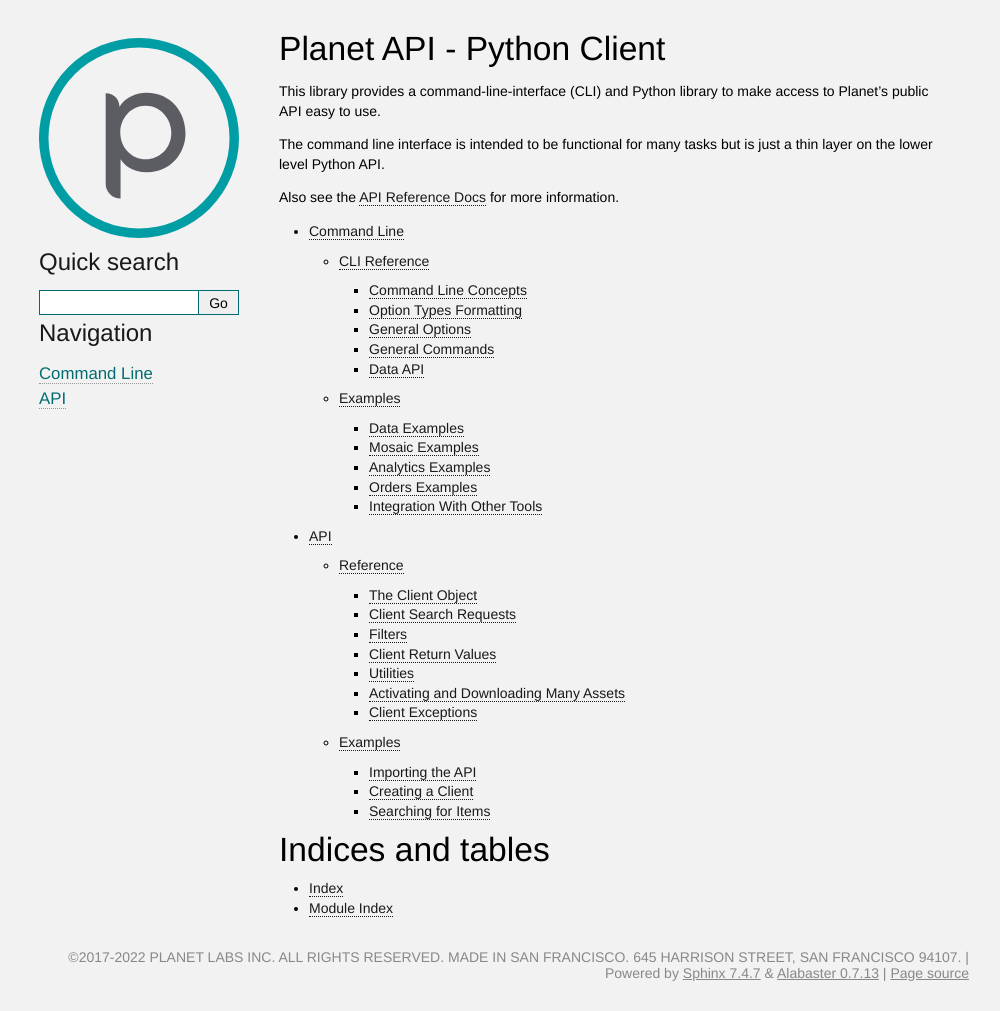
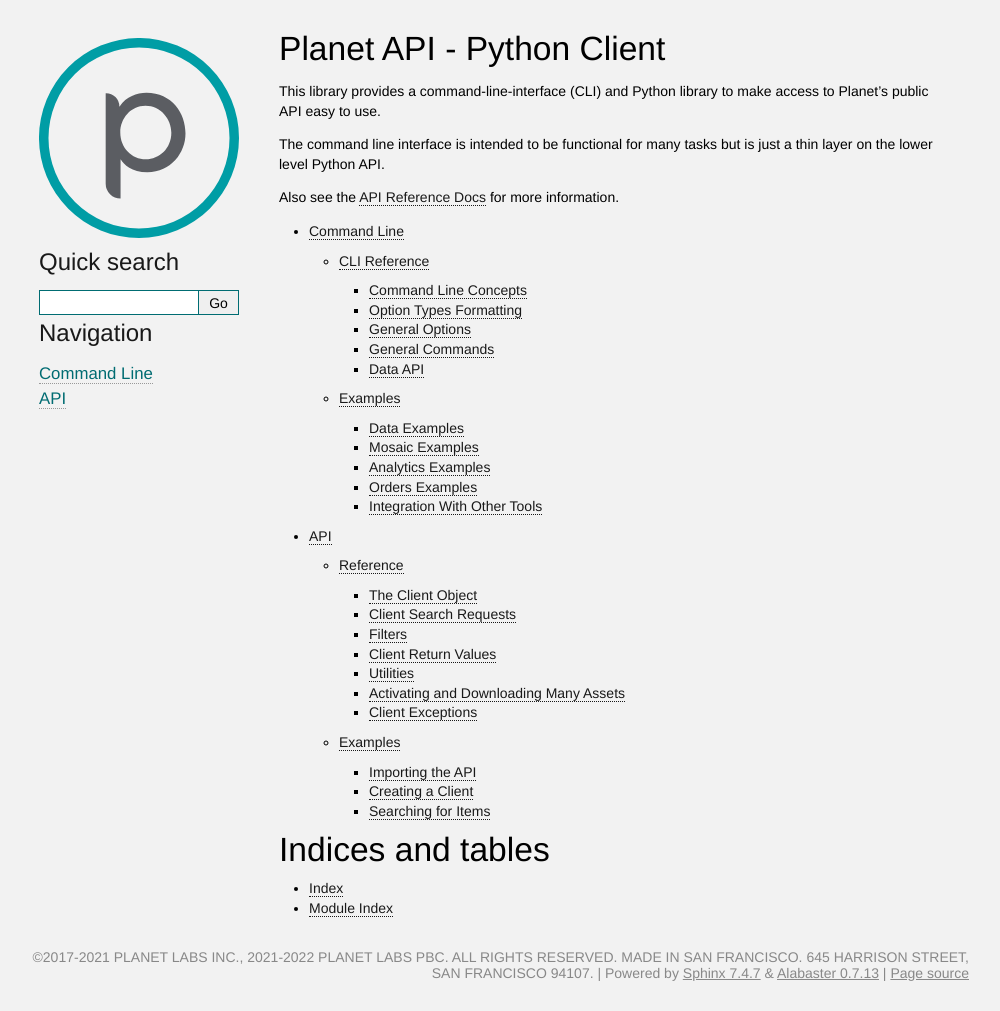
Before and after one commit to planetlabs/planet-client-python, a Sphinx documentation site: the page built from docs/source/index.rst, in a window 1280 px wide and 1011 px high. Shown: the whole window, without its empty margins (141-1141 px from the left). Built offline with Sphinx 7.4.7, drawn with Linux system fonts in a browser that asks for light colours.

Commit message:
Update docs/source/conf.py

```diff
--- a/docs/source/conf.py
+++ b/docs/source/conf.py
@@ -54,7 +54,7 @@ master_doc = 'index'
 
 # General information about the project.
 project = u'Planet API Client'
-copyright = u'2017-2022 PLANET LABS INC. ALL RIGHTS RESERVED. MADE IN SAN FRANCISCO. 645 HARRISON STREET, SAN FRANCISCO 94107'
+copyright = u'2017-2021 PLANET LABS INC., 2021-2022 PLANET LABS PBC. ALL RIGHTS RESERVED. MADE IN SAN FRANCISCO. 645 HARRISON STREET, SAN FRANCISCO 94107'
 author = u'Planet'
 
 # The version info for the project you're documenting, acts as replacement for
```
